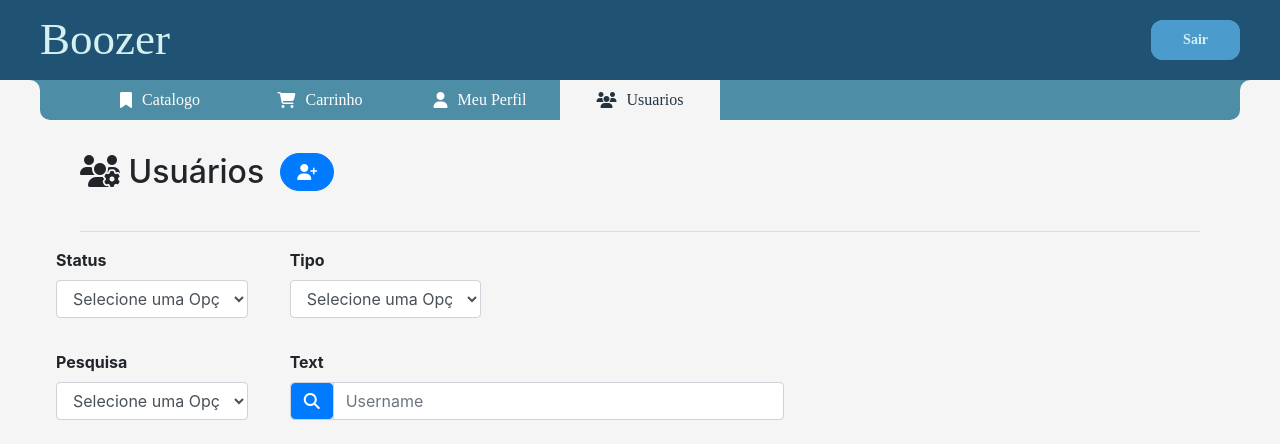
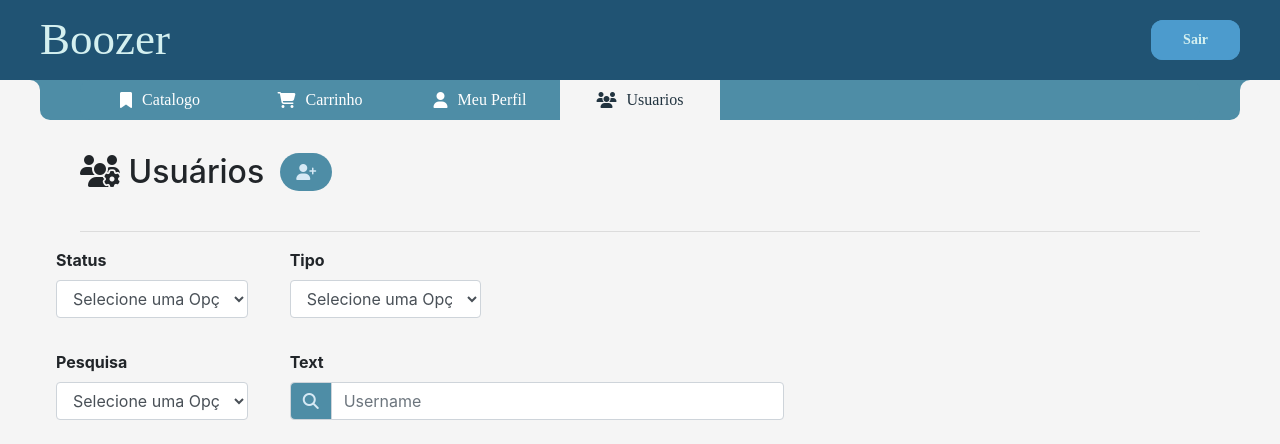
Before and after one commit to Omigaass/INDEV_BOOZER, a PHP site: page /HTML/ABRE_USUARIOS.php in a window 1280 px wide. Shown: the top 444 px of the page. Run offline with PHP 8.4, Linux system fonts and the light colour scheme; a user stored in the database is signed in; data comes from the database, SQL or seed files in the repository; some libraries are stand-ins or nearby versions; some web fonts are replaced.

Commit message:
BOOZER-V0.8.45

```diff
--- a/CSS/ABRE_USUARIOS.CSS
+++ b/CSS/ABRE_USUARIOS.CSS
@@ -7,6 +7,16 @@
     top: 15vh;
     overflow-y: auto;
     background-color: var(--claro-light);
+}
+
+.u_btn {
+    background-color: var(--azul-morno)!important;
+    color: var(--azul-light)!important;
+    border: none!important;
+}
+.u_btn:hover {
+    color: var(--azul-morno)!important;
+    background-color: var(--azul-light)!important;
 }
 
 .table_action_btn{
@@ -76,7 +86,7 @@
 .user_search{
     width: 100%;
     height: 100%;
-    border-radius: 0;
+    border-radius: 0.25rem 0 0 0.25rem!important;
 }
 
 .btn-sm{
--- a/HTML/ABRE_USUARIOS.php
+++ b/HTML/ABRE_USUARIOS.php
@@ -85,7 +85,19 @@
     }
 
     if ($_SERVER['REQUEST_METHOD'] === 'POST' && isset($_POST['user_view'])) {
+        $parent_id = $_POST['parent_id'];
 
+        $sql = "SELECT USER_ID, USER_TYPE, USER_STATUS, USER_CPFCNPJ, USER_CEP, USER_NAME, USER_PASSWORD, USER_EMAIL, USER_RG, USER_IDADE, USER_DTNASC, USER_END, USER_ENDNUM, USER_BAIRRO, USER_CIDADE, USER_CEL, USER_TEL, USER_REGISTER_TIME FROM user_bz WHERE USER_ID = '$parent_id'";
+
+        $result = $conn->query($sql);
+
+        if ($result->num_rows > 0) {
+            while($row = $result->fetch_assoc()) {
+                echo "USER_ID: " . $row["USER_ID"]. " - USER_NAME: " . $row["USER_NAME"]. "<br>";
+            }
+        }
+
+        $conn->close();
     }
 
     if ($_SERVER['REQUEST_METHOD'] === 'POST' && isset($_POST['user_buy'])) {
@@ -173,7 +185,7 @@
                 -->
                 <section class="u_filter">
                     <header class="u_head">
-                        <div class=""><h2><i class="fa-solid fa-users-gear"></i> Usuários </h2> <button class="btn btn-primary user_create"><i class="fa-solid fa-user-plus"></i></button></div>
+                        <div class=""><h2><i class="fa-solid fa-users-gear"></i> Usuários </h2> <button class="btn btn-primary u_btn user_create"><i class="fa-solid fa-user-plus"></i></button></div>
                         <hr />
                     </header>
                     <form action="" method="post">
@@ -210,7 +222,7 @@
                                 <label for="input_text_type">Text</label>
                                 <div class="input-group mb-2 mr-sm-2">
                                     <div class="input-group-prepend">
-                                    <div class="user_search_bar input-group-text"><button type="submit" name="userListBtn" class="user_search btn btn-primary"><i class="fa-solid fa-magnifying-glass"></i></button></div>
+                                    <div class="user_search_bar input-group-text"><button type="submit" name="userListBtn" class="u_btn user_search btn btn-primary"><i class="fa-solid fa-magnifying-glass"></i></button></div>
                                     </div>
                                     <input type="text" class="form-control" name="input_text_type" id="input_text_type" placeholder="Username" autocomplete="off">
                                 </div>
```
